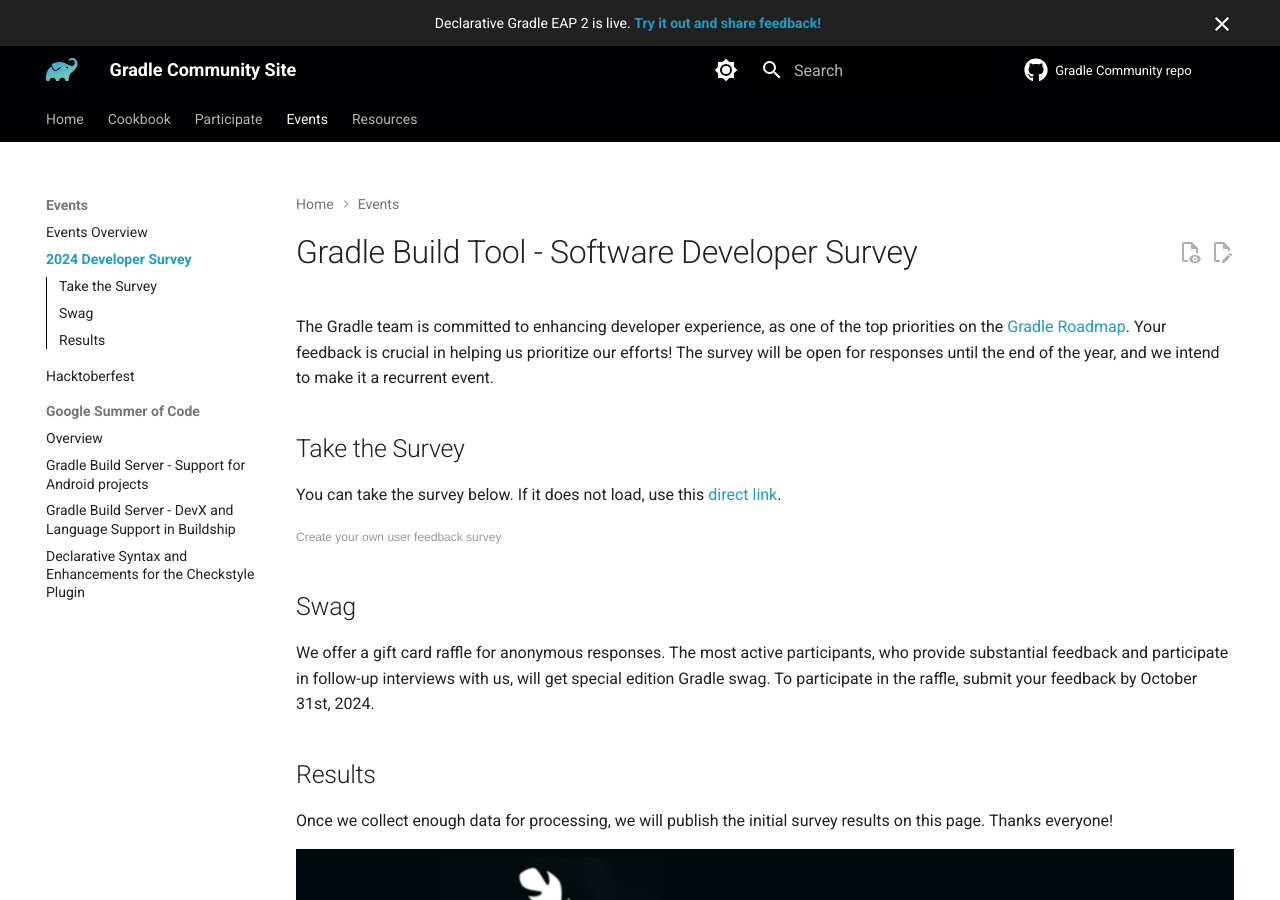
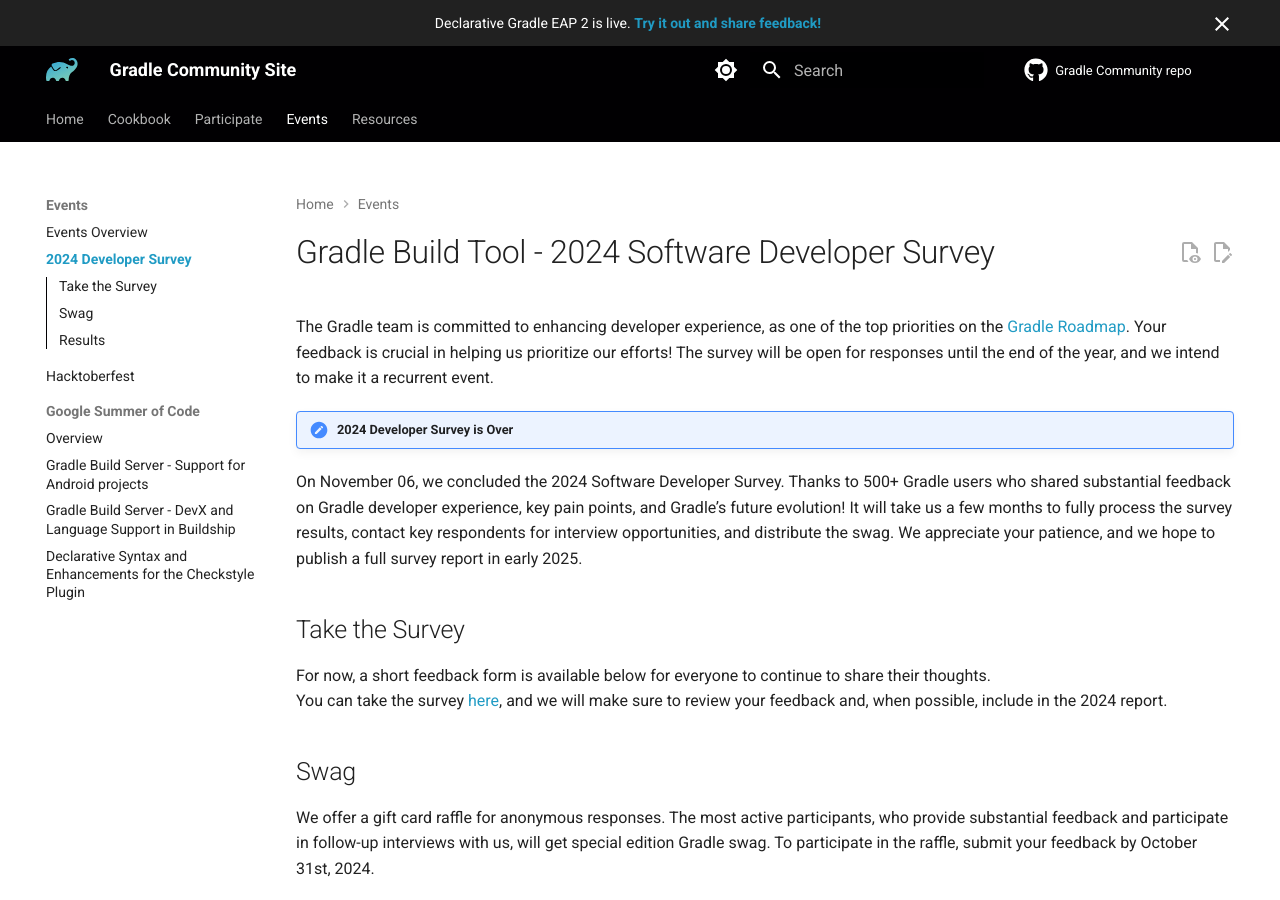
Before and after one commit to gradle/community, an MkDocs documentation site: the page built from docs/surveys/developer-survey/README.md, in a window 1280 px wide and 900 px high. Built offline with MkDocs 1.6.1 and Material for MkDocs 9.7.7, drawn with Linux system fonts in a browser that asks for light colours; a script that is not in the unit is left out; plug-ins that fetch from the network failed and are left out; comment, search, counter and statistics services are not loaded.

Commit message:
Update the 2024 Developer Survey Status

```diff
--- a/docs/surveys/developer-survey/README.md
+++ b/docs/surveys/developer-survey/README.md
@@ -5,7 +5,7 @@ description: >
   To say thank you to developers who complete the survey, we'll be handing out gift cards and special swag!
 ---
 
-# Gradle Build Tool - Software Developer Survey
+# Gradle Build Tool - 2024 Software Developer Survey
 
 The Gradle team is committed to enhancing developer experience,
 as one of the top priorities on the [Gradle Roadmap](../../roadmap/README.md/).
@@ -13,12 +13,18 @@ Your feedback is crucial in helping us prioritize our efforts!
 The survey will be open for responses until the end of the year,
 and we intend to make it a recurrent event.
 
+!!! note "2024 Developer Survey is Over"
+
+  On November 06, we concluded the 2024 Software Developer Survey.
+  Thanks to 500+ Gradle users who shared substantial feedback on Gradle developer experience, key pain points, and Gradle’s future evolution!
+  It will take us a few months to fully process the survey results, contact key respondents for interview opportunities, and distribute the swag.
+  We appreciate your patience, and we hope to publish a full survey report in early 2025.
+
 ## Take the Survey
 
-You can take the survey below.
-If it does not load, use this [direct link](https://www.surveymonkey.com/r/7FZPXQZ).
-
-<script>(function(t,e,s,n){var o,a,c;t.SMCX=t.SMCX||[],e.getElementById(n)||(o=e.getElementsByTagName(s),a=o[o.length-1],c=e.createElement(s),c.type="text/javascript",c.async=!0,c.id=n,c.src="https://widget.surveymonkey.com/collect/website/js/tRaiETqnLgj758hTBazgdxH_2FbMQLD_2FPnwcZWI2QSc2UlWA1J1SQNz9lEYSciQAAz.js",a.parentNode.insertBefore(c,a))})(window,document,"script","smcx-sdk");</script><a style="font: 12px Helvetica, sans-serif; color: #999; text-decoration: none;" href=www.surveymonkey.com> Create your own user feedback survey </a>
+For now, a short feedback form is available below for everyone to continue to share their thoughts.
+You can take the survey [here](https://www.surveymonkey.com/r/3ZYZ9GB),
+and we will make sure to review your feedback and, when possible, include in the 2024 report.
 
 ## Swag
 
```
